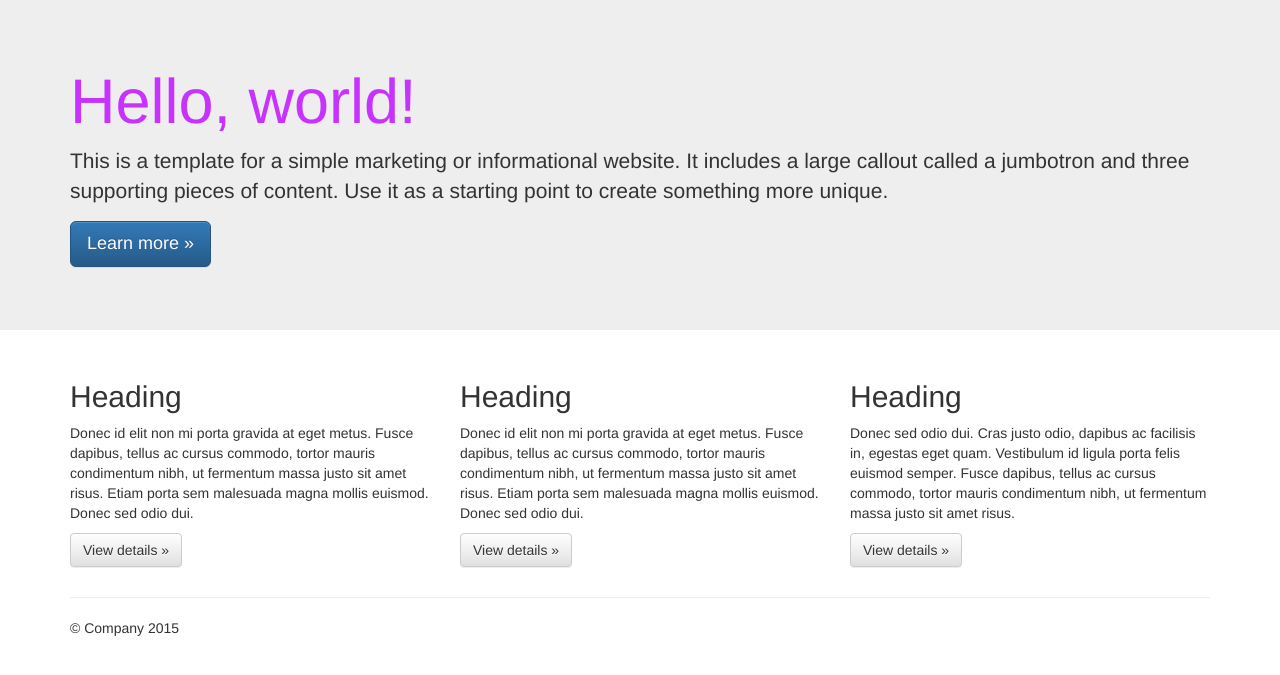
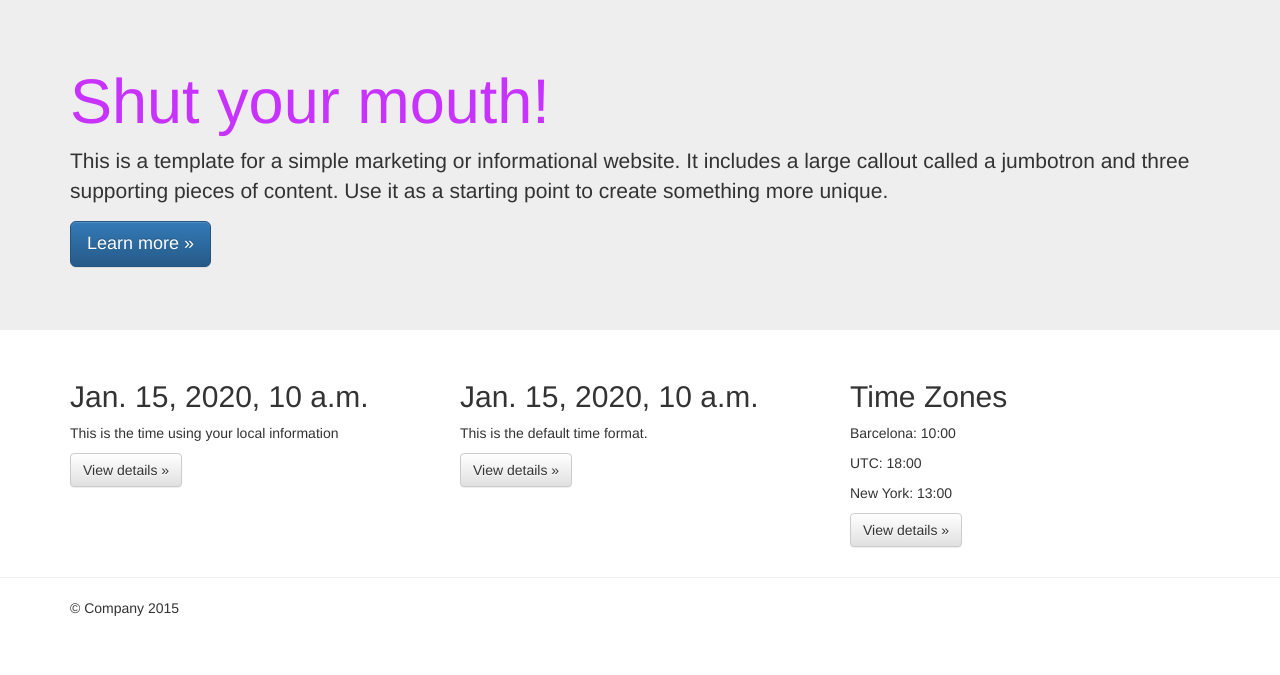
Before and after one commit to kajayi/SDACS_boilerplate, a Django app: template SDACS/templates/SDACS/index.html in a window 1280 px wide. Shown: the part 51-726 px from the top of the page. Run offline with Django 3.2, Linux system fonts and the light colour scheme; the template is opened without the code that fills it: most values are stand-ins (such as "Sample title", 1, 10 or a date in 2020); some libraries are stand-ins or nearby versions.

Commit message:
Internationalization and localization

```diff
--- a/SDACS/templates/SDACS/index.html
+++ b/SDACS/templates/SDACS/index.html
@@ -1,3 +1,42 @@
 {% extends "base.html" %}
+{% load i18n %}
+{% load l10n %}
+{% load tz %}
 
 {% block head_title %}ACS San Diego homepage{% endblock %}
+
+{% block content %}
+    <!-- Main jumbotron for a primary marketing message or call to action -->
+    <div class="jumbotron">
+        <div class="container">
+            <h1>{% trans "Shut your mouth!" %}</h1>
+            <p>{% blocktrans %}This is a template for a simple marketing or informational website.
+            It includes a large callout called a jumbotron and three supporting pieces of
+            content. Use it as a starting point to create something more unique. {% endblocktrans %}</p>
+            <p><a class="btn btn-primary btn-lg" role="button">Learn more &raquo;</a></p>
+        </div>
+    </div>
+
+    <div class="container">
+        <!-- Example row of columns -->
+      <div class="row">
+        <div class="col-md-4">
+          <h2 id="local-date">{{today}}</h2>
+          <p>This is the time using your local information </p>
+          <p><a class="btn btn-default" href="#" role="button">View details &raquo;</a></p>
+        </div>
+        <div class="col-md-4">
+          <h2 id="non-local-date">{{today|unlocalize}}</h2>
+          <p>This is the default time format. </p>
+          <p><a class="btn btn-default" href="#" role="button">View details &raquo;</a></p>
+       </div>
+        <div class="col-md-4">
+          <h2>Time Zones</h2>
+          <p>Barcelona: <span id="time-tz">{{now|time:"H:i"}}</span></p>
+          <p>UTC: <span id="time-utc">{{now|utc|time:"H:i"}}</span></p>
+          <p>New York: <span id="time-ny">{{now|timezone:"America/New_York"|time:"H:i"}}</span></p>
+          <p><a class="btn btn-default" href="#" role="button">View details &raquo;</a></p>
+        </div>
+      </div>
+    </div>
+{% endblock content%}
--- a/SDACS/templates/base.html
+++ b/SDACS/templates/base.html
@@ -1,5 +1,4 @@
 {% load staticfiles %}
-
 <!doctype html>
 <!--[if lt IE 7]>      <html class="no-js lt-ie9 lt-ie8 lt-ie7" lang=""> <![endif]-->
 <!--[if IE 7]>         <html class="no-js lt-ie9 lt-ie8" lang=""> <![endif]-->
@@ -11,6 +10,7 @@
         <title>{% block head_title %}
 
         {% endblock %}</title>
+        <link rel="shortcut icon" href="{% static 'favicon.ico' %}" type="image/x-icon">
         <meta name="description" content="">
         <meta name="viewport" content="width=device-width, initial-scale=1">
         <link rel="apple-touch-icon" href="apple-touch-icon.png">
@@ -26,12 +26,17 @@
         <link rel="stylesheet" href="{% static 'css/main.css' %}">
 
         <script src="{% static 'js/vendor/modernizr-2.8.3-respond-1.4.2.min.js' %}"></script>
+        {% block head_css %}{% endblock head_css %}
+        {% block head_javascript %}{% endblock head_javascript %}
     </head>
     <body>
         <!--[if lt IE 8]>
             <p class="browserupgrade">You are using an <strong>outdated</strong> browser. Please <a href="http://browsehappy.com/">upgrade your browser</a> to improve your experience.</p>
         <![endif]-->
-    <nav class="navbar navbar-inverse navbar-fixed-top" role="navigation">
+
+    {% block navbar %}
+
+    <div class="navbar navbar-inverse navbar-fixed-top" role="navigation">
       <div class="container">
         <div class="navbar-header">
           <button type="button" class="navbar-toggle collapsed" data-toggle="collapse" data-target="#navbar" aria-expanded="false" aria-controls="navbar">
@@ -54,48 +59,24 @@
           </form>
         </div><!--/.navbar-collapse -->
       </div>
-    </nav>
+    </div>
+    {% endblock navbar %}
 
-    <!-- Main jumbotron for a primary marketing message or call to action -->
-    <div class="jumbotron">
-      <div class="container">
-        <h1>Hello, world!</h1>
-        <p>This is a template for a simple marketing or informational website. It includes a large callout called a jumbotron and three supporting pieces of content. Use it as a starting point to create something more unique.</p>
-        <p><a class="btn btn-primary btn-lg" href="#" role="button">Learn more &raquo;</a></p>
-      </div>
-    </div>
+    {% block content %}{% endblock content %}
+
+    <hr>
 
     <div class="container">
-      <!-- Example row of columns -->
-      <div class="row">
-        <div class="col-md-4">
-          <h2>Heading</h2>
-          <p>Donec id elit non mi porta gravida at eget metus. Fusce dapibus, tellus ac cursus commodo, tortor mauris condimentum nibh, ut fermentum massa justo sit amet risus. Etiam porta sem malesuada magna mollis euismod. Donec sed odio dui. </p>
-          <p><a class="btn btn-default" href="#" role="button">View details &raquo;</a></p>
-        </div>
-        <div class="col-md-4">
-          <h2>Heading</h2>
-          <p>Donec id elit non mi porta gravida at eget metus. Fusce dapibus, tellus ac cursus commodo, tortor mauris condimentum nibh, ut fermentum massa justo sit amet risus. Etiam porta sem malesuada magna mollis euismod. Donec sed odio dui. </p>
-          <p><a class="btn btn-default" href="#" role="button">View details &raquo;</a></p>
-       </div>
-        <div class="col-md-4">
-          <h2>Heading</h2>
-          <p>Donec sed odio dui. Cras justo odio, dapibus ac facilisis in, egestas eget quam. Vestibulum id ligula porta felis euismod semper. Fusce dapibus, tellus ac cursus commodo, tortor mauris condimentum nibh, ut fermentum massa justo sit amet risus.</p>
-          <p><a class="btn btn-default" href="#" role="button">View details &raquo;</a></p>
-        </div>
-      </div>
-
-      <hr>
-
       <footer>
         <p>&copy; Company 2015</p>
       </footer>
-    </div> <!-- /container -->        <script src="//ajax.googleapis.com/ajax/libs/jquery/1.11.2/jquery.min.js"></script>
+    </div> <!-- /container -->
+        <script src="//ajax.googleapis.com/ajax/libs/jquery/1.11.2/jquery.min.js"></script>
         <script>window.jQuery || document.write('<script src="static/js/vendor/jquery-1.11.2.min.js"><\/script>')</script>
+        <script src="{% static 'js/vendor/bootstrap.min.js' %}"></script>
+        <script src="{% static 'js/main.js' %}"></script>
 
-        <script src="{% static 'js/vendor/bootstrap.min.js' %}"></script>
-
-        <script src="{% static 'js/main.js' %}"></script>
+        {% block footer_javascript %}{% endblock footer_javascript %}
 
         <!-- Google Analytics: change UA-XXXXX-X to be your site's ID. -->
         <script>
--- a/SDACS/templates/robots.txt
+++ b/SDACS/templates/robots.txt
@@ -2,4 +2,4 @@
 
 # Allow crawling of all content
 User-agent: *
-Disallow:
+Disallow: /
--- a/SDACS/test.py
+++ b/SDACS/test.py
@@ -1,4 +1,5 @@
 # -*- coding: utf-8 -*-
+from django.utils.translation import activate
 from django.test import TestCase
 from django.core.urlresolvers import reverse
 
@@ -6,9 +7,11 @@ from django.core.urlresolvers import reverse
 class TestHomePage(TestCase):
 
     def test_uses_index_template(self):
+        activate('en')
         response = self.client.get(reverse("home"))
         self.assertTemplateUsed(response, "SDACS/index.html")
 
     def test_uses_base_template(self):
+        activate('en')
         response = self.client.get(reverse("home"))
         self.assertTemplateUsed(response, "base.html")
--- a/SDACS/urls.py
+++ b/SDACS/urls.py
@@ -13,11 +13,18 @@ Including another URLconf
     1. Add an import:  from blog import urls as blog_urls
     2. Add a URL to urlpatterns:  url(r'^blog/', include(blog_urls))
 """
+# -*- coding: utf-8 -*-
 from django.conf.urls import include, url
 from django.contrib import admin
-from .views import home
+from django.conf.urls.i18n import i18n_patterns
+from .views import home, home_files
 
 urlpatterns = [
+    url(r'^(?P<filename>(robots.txt)|(humans.txt))$',
+    home_files, name='home-files'),
+]
+
+urlpatterns += i18n_patterns(
+    url(r'^$', home, name='home'),
     url(r'^admin/', include(admin.site.urls)),
-    url(r'^$', home, name='home'),
-]
+)
--- a/requirements/base.txt
+++ b/requirements/base.txt
@@ -1 +1,2 @@
 Django==1.8.4
+pytz==2015.4
--- a/requirements/testing.txt
+++ b/requirements/testing.txt
@@ -1,2 +1,3 @@
 -r base.txt
 selenium==2.47.1
+coverage==3.7.1
```
Also changed, not shown: SDACS/settings/base.py (+17 -1 lines), SDACS/templates/humans.txt (+4 -3 lines), SDACS/views.py (+8 -1 lines), functional_tests/test_all_users.py (+37 -0 lines), SDACS/locale/ca/LC_MESSAGES/django.po (added), SDACS/static/favicon.ico, 2 other files.
